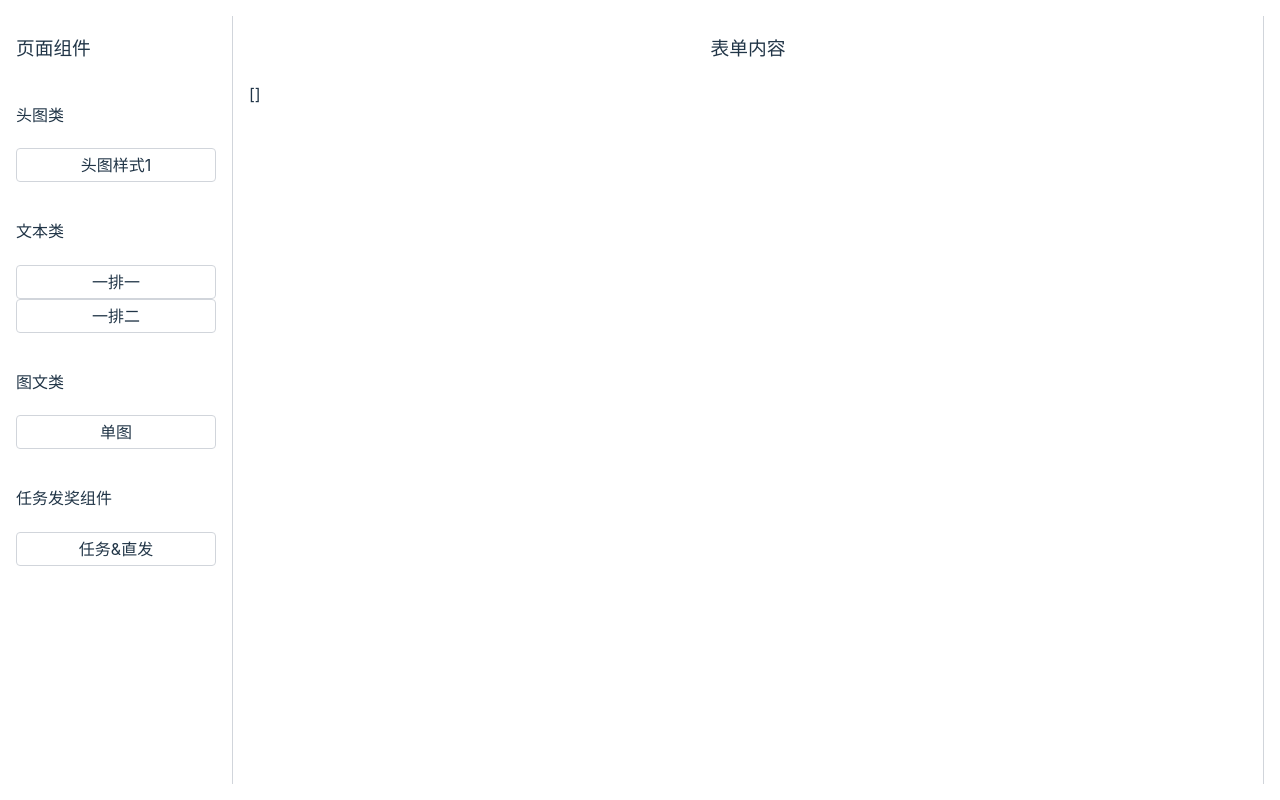
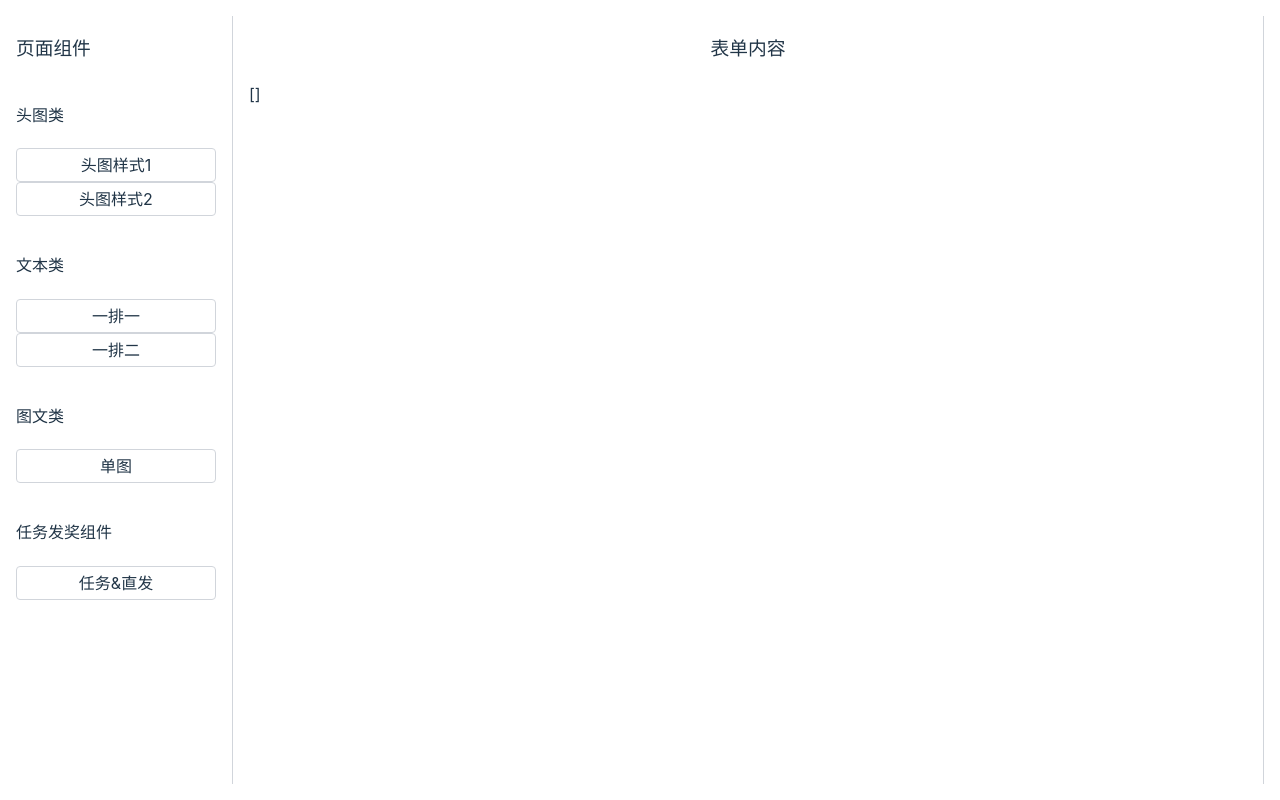
Before and after one commit to codercup2/tiny-form-design, a React (Vite) app: page / in a window 1280 px wide. Built offline with nearby package versions, Linux system fonts and the light colour scheme.

Commit message:
feat: 数据

```diff
--- a/src/form-design/initData.ts
+++ b/src/form-design/initData.ts
@@ -14,6 +14,13 @@ export const seeds: ISeed[] = [
       {
         id: '1-1',
         name: '头图样式1',
+        max: 10,
+        current: 0,
+        preview: 'https://via.placeholder.com/400x200.png/3c9cff/fff',
+      },
+      {
+        id: '1-2',
+        name: '头图样式2',
         max: 10,
         current: 0,
         preview: 'https://via.placeholder.com/400x200.png/3c9cff/fff',
```
